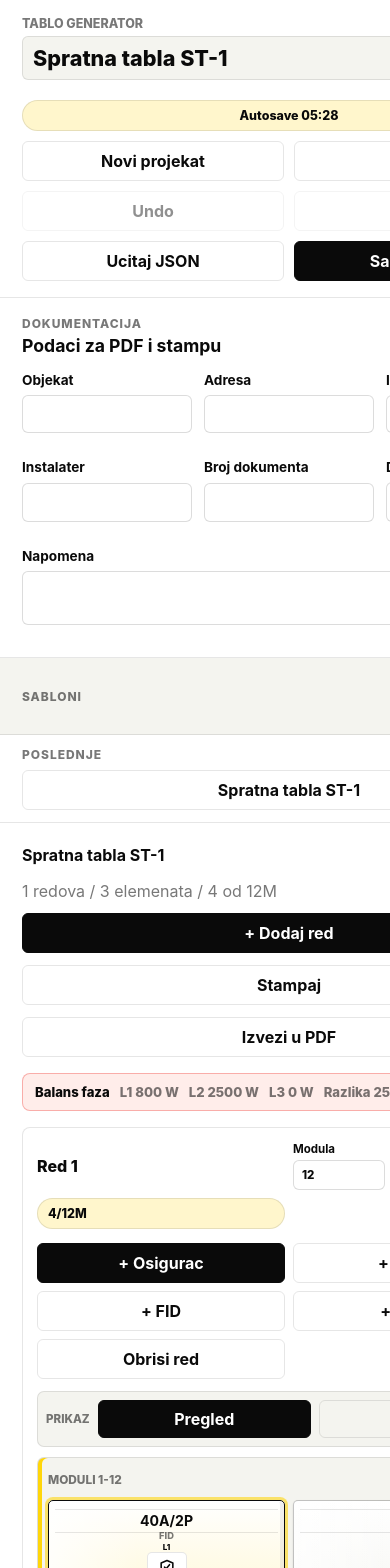
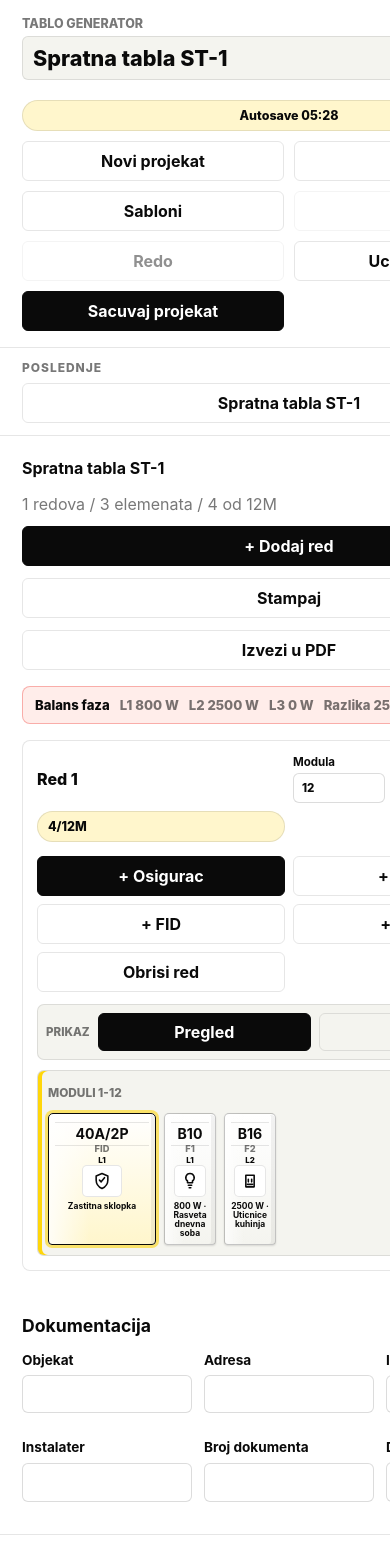
Before and after one commit to dzoni9o/tablogenerator, a React (Vite) app: page / in a window 390 px wide. Shown: the top 1568 px of the page. After the commit the page ends 1535 px from the top, so only its background shows below. Built offline with nearby package versions, Linux system fonts and the light colour scheme.

Commit message:
Refine project actions and mobile overview

```diff
--- a/src/App.jsx
+++ b/src/App.jsx
@@ -5,7 +5,6 @@ import { CatalogModal } from "./components/CatalogModal";
 import { FidChoiceModal } from "./components/FidChoiceModal";
 import { ProjectDetails } from "./components/ProjectDetails";
 import { RecentProjects } from "./components/RecentProjects";
-import { TemplatePicker } from "./components/TemplatePicker";
 import { Topbar } from "./components/Topbar";
 import { useBoardProject } from "./hooks/useBoardProject";
 import { exportBoardPdf } from "./utils/exportPdf";
@@ -31,6 +30,7 @@ export default function App() {
         onExportJson={project.exportJson}
         onImportClick={() => fileInputRef.current?.click()}
         onNewProject={project.newProject}
+        onApplyTemplate={project.applyTemplate}
         onRedo={project.redo}
         onUndo={project.undo}
       />
@@ -50,8 +50,6 @@ export default function App() {
       {project.capacityMessage && <p className="capacity-error">{project.capacityMessage}</p>}
       {exportError && <p className="import-error">{exportError}</p>}
 
-      <ProjectDetails projectInfo={project.projectInfo} onUpdate={project.updateProjectInfo} />
-      <TemplatePicker onApply={project.applyTemplate} />
       <RecentProjects items={project.recentProjects} onLoad={project.loadProject} />
 
       <section className="workspace">
@@ -93,6 +91,8 @@ export default function App() {
         />
       </section>
 
+      <ProjectDetails projectInfo={project.projectInfo} onUpdate={project.updateProjectInfo} />
+
       {project.editorOpen && (
         <BreakerEditor
           selectedBreaker={project.selectedBreaker}
--- a/src/components/ProjectDetails.jsx
+++ b/src/components/ProjectDetails.jsx
@@ -1,9 +1,8 @@
 export function ProjectDetails({ projectInfo, onUpdate }) {
   return (
-    <section className="project-details" aria-label="Podaci projekta">
+    <section className="project-details" aria-label="Dokumentacija">
       <div>
-        <p>Dokumentacija</p>
-        <h2>Podaci za PDF i stampu</h2>
+        <h2>Dokumentacija</h2>
       </div>
       <div className="project-fields">
         <label>
@@ -30,10 +29,6 @@ export function ProjectDetails({ projectInfo, onUpdate }) {
           Datum
           <input type="date" value={projectInfo.date} onChange={(event) => onUpdate("date", event.target.value)} />
         </label>
-        <label className="field-wide">
-          Napomena
-          <textarea rows="2" value={projectInfo.note} onChange={(event) => onUpdate("note", event.target.value)} />
-        </label>
       </div>
     </section>
   );
--- a/src/components/TemplatePicker.jsx
+++ b/src/components/TemplatePicker.jsx
@@ -5,11 +5,20 @@ export function TemplatePicker({ onApply }) {
   const [isOpen, setIsOpen] = useState(false);
 
   return (
-    <section className={isOpen ? "template-picker templates-open" : "template-picker"} aria-label="Sabloni table">
-      <div className="template-picker-head">
-        <span>Sabloni</span>
-        <button type="button" className="ghost" onClick={() => setIsOpen((current) => !current)} aria-expanded={isOpen}>
-          {isOpen ? "Sakrij" : "Prikazi"}
+    <>
+      <button type="button" className="ghost" onClick={() => setIsOpen(true)}>
+        Sabloni
+      </button>
+      {isOpen && (
+        <div className="modal-backdrop" onMouseDown={() => setIsOpen(false)}>
+          <section className="choice-modal template-modal" aria-label="Sabloni table" onMouseDown={(event) => event.stopPropagation()}>
+            <div className="modal-head">
+              <div>
+                <p>Sabloni</p>
+                <h2>Izaberi sablon table</h2>
+              </div>
+              <button type="button" className="close-button" onClick={() => setIsOpen(false)}>
+                Zatvori
               </button>
             </div>
             <div className="template-options">
@@ -28,5 +37,8 @@ export function TemplatePicker({ onApply }) {
               ))}
             </div>
           </section>
+        </div>
+      )}
+    </>
   );
 }
--- a/src/components/Topbar.jsx
+++ b/src/components/Topbar.jsx
@@ -1,3 +1,5 @@
+import { TemplatePicker } from "./TemplatePicker";
+
 export function Topbar({
   boardName,
   autosaveLabel,
@@ -8,6 +10,7 @@ export function Topbar({
   onExportJson,
   onImportClick,
   onNewProject,
+  onApplyTemplate,
   onRedo,
   onUndo,
 }) {
@@ -28,8 +31,9 @@ export function Topbar({
           Novi projekat
         </button>
         <button type="button" className="ghost" onClick={onDuplicateProject}>
-          Dupliraj
+          Kopiraj
         </button>
+        <TemplatePicker onApply={onApplyTemplate} />
         <button type="button" className="ghost icon-button" disabled={!canUndo} onClick={onUndo} title="Undo">
           Undo
         </button>
@@ -37,10 +41,10 @@ export function Topbar({
           Redo
         </button>
         <button type="button" className="ghost" onClick={onImportClick}>
-          Ucitaj JSON
+          Ucitaj projekat
         </button>
         <button type="button" onClick={onExportJson}>
-          Sacuvaj JSON
+          Sacuvaj projekat
         </button>
       </div>
     </header>
--- a/src/data/initialBoard.js
+++ b/src/data/initialBoard.js
@@ -30,3 +30,12 @@ export const createInitialRows = () => [
     ],
   },
 ];
+
+export const createBlankRows = () => [
+  {
+    id: createId(),
+    name: "Red 1",
+    capacity: defaultRowCapacity,
+    breakers: [],
+  },
+];
--- a/src/hooks/useBoardProject.js
+++ b/src/hooks/useBoardProject.js
@@ -1,5 +1,5 @@
 import { useEffect, useMemo, useState } from "react";
-import { createInitialRows, defaultBoardName } from "../data/initialBoard";
+import { createBlankRows, createInitialRows, defaultBoardName } from "../data/initialBoard";
 import { defaultProjectInfo } from "../data/projectInfo";
 import { createRowsFromTemplate } from "../data/templates";
 import { createCatalogBreaker, createFid, createNeutralSwitch, getAmpLimit, labelLimit, descriptionLimit } from "../utils/breakerFactory";
@@ -317,13 +317,13 @@ export function useBoardProject() {
   }
 
   function newProject() {
-    const nextRows = createInitialRows();
+    const nextRows = createBlankRows();
     setBoardName(defaultBoardName);
     setProjectInfo(defaultProjectInfo);
     setRows(nextRows);
     setPastRows([]);
     setFutureRows([]);
-    setSelected(nextRows[0]?.breakers[0]?.id ?? null);
+    setSelected(null);
     setEditorOpen(false);
   }
 
--- a/src/styles.css
+++ b/src/styles.css
@@ -190,7 +190,6 @@ textarea[readonly] {
 }
 
 .project-details,
-.template-picker,
 .recent-projects {
   border-bottom: 1px solid var(--border);
   padding: 18px 22px;
@@ -203,7 +202,6 @@ textarea[readonly] {
 }
 
 .project-details p,
-.template-picker span,
 .recent-projects span {
   color: var(--ink-soft);
   font-size: 0.75rem;
@@ -228,35 +226,12 @@ textarea[readonly] {
   grid-column: 1 / -1;
 }
 
-.template-picker,
 .recent-projects {
   display: flex;
   align-items: center;
   gap: 8px;
   flex-wrap: wrap;
   background: var(--muted);
-}
-
-.template-picker {
-  display: grid;
-  gap: 10px;
-}
-
-.template-picker-head {
-  display: flex;
-  align-items: center;
-  justify-content: space-between;
-  gap: 10px;
-}
-
-.template-options {
-  display: none;
-  gap: 8px;
-  flex-wrap: wrap;
-}
-
-.templates-open .template-options {
-  display: flex;
 }
 
 .recent-projects {
@@ -677,7 +652,12 @@ label {
   width: min(100%, 720px);
 }
 
-.catalog-grid {
+.template-modal {
+  width: min(100%, 520px);
+}
+
+.catalog-grid,
+.template-options {
   display: grid;
   grid-template-columns: repeat(2, minmax(0, 1fr));
   gap: 10px;
@@ -863,7 +843,6 @@ label {
 
 @media (max-width: 620px) {
   .topbar,
-  .template-picker,
   .recent-projects,
   .row-toolbar,
   .board-head {
@@ -886,21 +865,8 @@ label {
     width: 100%;
   }
 
-  .template-picker {
-    gap: 8px;
-  }
-
-  .template-picker-head {
-    display: grid;
-    grid-template-columns: 1fr auto;
-  }
-
   .template-options {
     grid-template-columns: 1fr 1fr;
-  }
-
-  .templates-open .template-options {
-    display: grid;
   }
 
   .row-toolbar div {
@@ -986,13 +952,14 @@ label {
   }
 
   .mobile-segment-grid {
-    display: grid;
-    grid-template-columns: repeat(2, minmax(0, 1fr));
+    display: flex;
+    align-items: flex-start;
+    flex-wrap: wrap;
     gap: 8px;
   }
 
   .mobile-segment-grid .breaker {
-    width: 100%;
+    --module-width: 52px;
     height: 132px;
     min-height: 132px;
     padding: 8px 6px;
@@ -1018,7 +985,8 @@ label {
   }
 
   .editor-grid,
-  .catalog-grid {
+  .catalog-grid,
+  .template-options {
     grid-template-columns: 1fr;
   }
 
@@ -1051,7 +1019,6 @@ label {
   }
 
   .topbar,
-  .template-picker,
   .recent-projects,
   .board-head,
   .row-toolbar,
```
Lines whose indentation alone changed are shown as unchanged.
